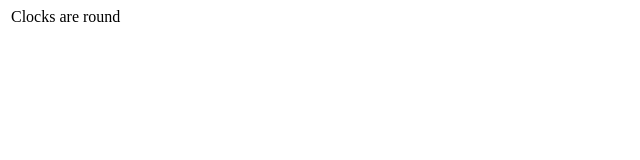
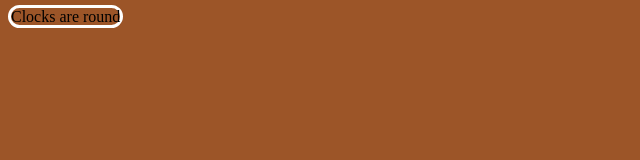
Before and after one commit to BlueRok/bluerok.github.io, a plain HTML site: page test.html in a window 1280 px wide. Shown: the whole page, without its empty margins (0-640 px from the left). Drawn offline with Linux system fonts and the light colour scheme.

Commit message:
Update test.html

```diff
--- a/test.html
+++ b/test.html
@@ -12,7 +12,7 @@
     </script>
 </head>
 
-<body>
+<body bgcolor="#9c5528">
     <header></header>
     <span id="text" style="margin: auto; width: 75%; height: 100%; border: 3px solid white; border-radius: 20px; text-align: center;"></span>
     <script>main();</script>
```
